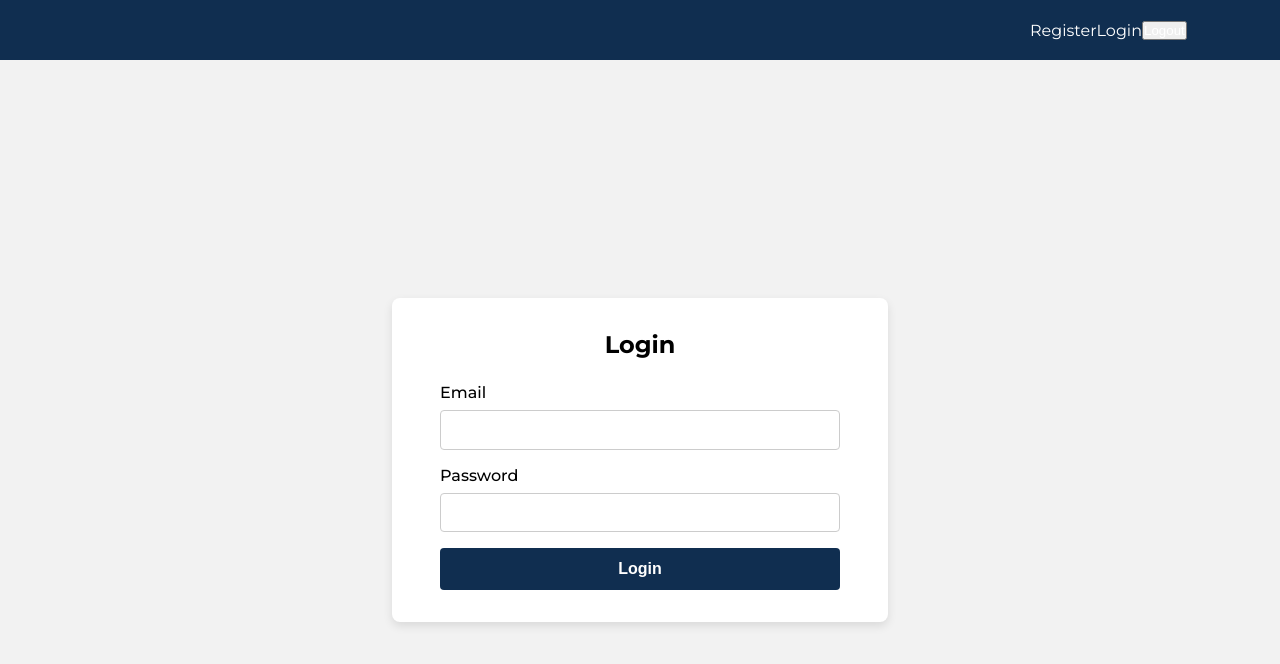
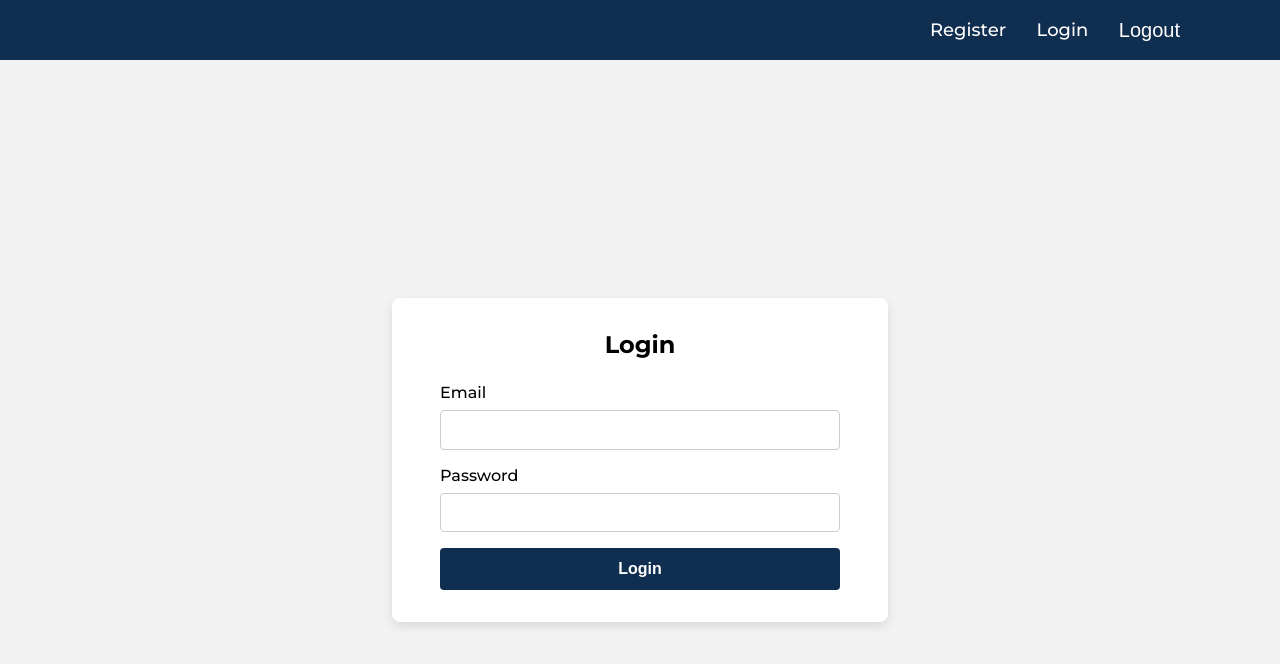
Before and after one commit to gnyokota/auth_jwt, a Next.js app in the folder jwt_fe_next/: page /login in a window 1280 px wide. Shown: the top 664 px of the page. Built offline with nearby package versions, Linux system fonts and the light colour scheme.

Commit message:
chore: fix navbar style

```diff
--- a/jwt_fe_next/src/app/_components/Navbar.tsx
+++ b/jwt_fe_next/src/app/_components/Navbar.tsx
@@ -22,7 +22,7 @@ const Navbar = () => {
         <Link className={styles.navbar_link} href="/login">
           Login
         </Link>
-        <button className={styles.navbar_link} onClick={handleLogout}>
+        <button className={styles.navbar_button} onClick={handleLogout}>
           Logout
         </button>
       </div>
--- a/jwt_fe_next/src/app/_components/styles/navbar.module.css
+++ b/jwt_fe_next/src/app/_components/styles/navbar.module.css
@@ -9,7 +9,7 @@
 
 .navbar_link_wrapper {
   height: 100%;
-  width: 150px;
+  width: 250px;
   display: flex;
   align-items: center;
   justify-content: space-between;
@@ -20,8 +20,22 @@
   font-style: normal;
   cursor: pointer;
   text-decoration: none;
+  font-size: 18px;
+  font-weight: 500;
 }
 
 .navbar_link:hover {
-  color: #f2f2f2;
+  color: grey;
 }
+
+.navbar_button {
+  background-color: transparent;
+  color: white;
+  border: none;
+  font-size: 20px;
+  font-weight: 500;
+}
+
+.navbar_button:hover {
+  color: grey;
+}
```
